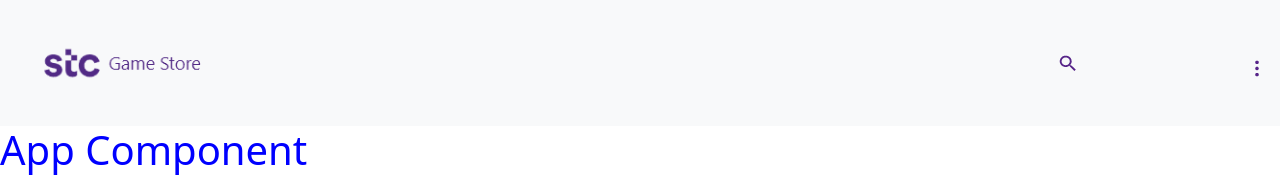
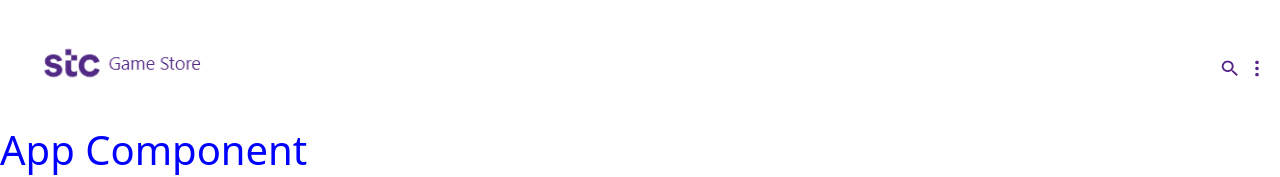
Before and after one commit to sohaila-mohamed/STC-Game_Store, a Vue app: page / in a window 1280 px wide. Shown: the top 177 px of the page. Built offline with nearby package versions, Linux system fonts and the light colour scheme.

Commit message:
search icon with display-on/off within form

```diff
--- a/src/Components/Header.vue
+++ b/src/Components/Header.vue
@@ -1,6 +1,6 @@
 <template>
     <div>
-<nav class="navbar navbar-light bg-light">
+<nav class="navbar navbar-light ">
 
   <div class="container-fluid">
 
@@ -12,10 +12,10 @@
       class="Logo" >
     </a>
      <form  class="d-flex">
+
       <input v-show="SearchFlag" class="form-control me-1" type="search" placeholder="Search" aria-label="Search">
-    </form>
 
-    <img v-show="!SearchFlag" src="../assets/Icons/search/Star.png"
+        <img v-show="!SearchFlag" src="../assets/Icons/search/Star.png"
 
      srcset="../assets/Icons/search/Star@2x.png 2x,
 
@@ -23,15 +23,21 @@
 
      class="Icons-Search" v-on:click="openSearch">
 
+
     <img v-show="SearchFlag"
     src='../assets/Icons/close/close.png'
     class="Icons-Search"
     v-on:click="closeSearch">
+
+
     <img
       src="../assets/Icons/star/Star.png"
       srcset="../assets/Icons/star/Star@2x.png 2x,
              ../assets/Icons/star/Star@3x.png 3x"
       class="Icons-Star">
+    </form>
+
+
   </div>
 
 </nav>
@@ -82,7 +88,7 @@
 
   height: 21px;
 
-  margin: 0 0 0 5px;
+  margin: 10px 0px 0px 5px;
 
 
 }
```
